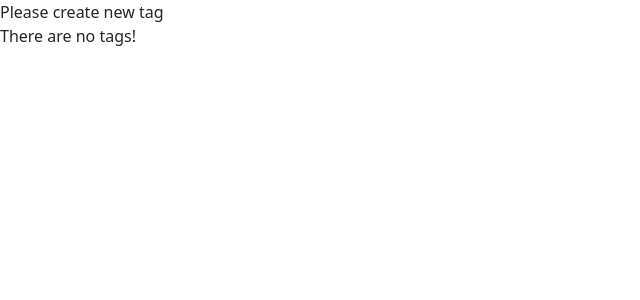
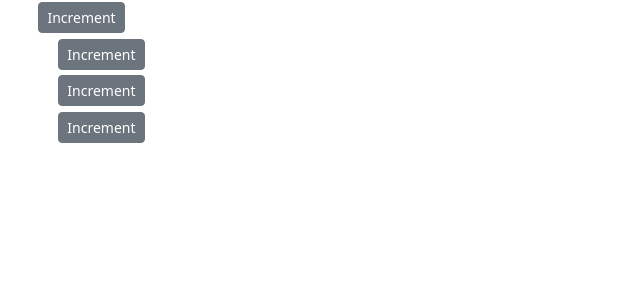
Before and after one commit to ccooper2382/Learning-React, a React (Create React App) app: page / in a window 1280 px wide. Shown: the top 300 px of the page, without its empty margins (0-640 px from the left). Built offline with nearby package versions, Linux system fonts and the light colour scheme.

Commit message:
Add files via upload
Learned a bit about passing values to components

```diff
--- a/src/components/counterComponents.jsx
+++ b/src/components/counterComponents.jsx
@@ -2,29 +2,49 @@
 
 class Counter extends Component {
     state = {
-        count: 0,
-        tags: []
+        value: this.props.value
 
     };
+    //This is one way to bind eventhandlers to this the arrow function below is another but is experimental
+    //it seems to be working as of 12/30/21
+    // constructor() {
+    //     super();
+    //    this.handleIncrement = this.handleIncrement.bind(this);
+    // }
 
-    renderTags() {
-        if (this.state.tags.length === 0) return <p>There are no tags!</p>;
+    handleIncrement = product => {
 
-        return   <ul>{this.state.tags.map(tag => <li key={tag}>{ tag }</li>)}</ul>
-    }
+       this.setState({value: this.state.value +1})  }
+
 
 
     render() {
 
         return (
             <div>
-                {this.state.tags.length === 0 && 'Please create new tag'}
-                {this.renderTags()} </div>
+                <span  className={this.getBadgeClasses()}>{this.formatCount()}</span>
+                <button onClick={() => this.handleIncrement() }
+                        className="btn btn-secondary btn-sm">Increment</button>
+            </div>
 
         );
 
     }
 
+    getBadgeClasses() {
+        let classes = "badge m-2 ";
+        // the tutorial wants to put badge- in the above statement then just append
+        // warning and primary below.  I'm keeping this because I feel it is more readable
+        // for someone not familiar with the code.  Though this way I need a space either after m-2 or
+        //before badge-warning/primary
+        classes += this.state.value === 0 ? "badge-warning" : "badge-primary";
+        return classes;
+    }
+
+    formatCount() {
+        const {value} = this.state;
+        return value === 0 ? 'Zero' : value;
+    }
 }
 
 export default Counter;
--- /dev/null
+++ b/src/components/counters.jsx
@@ -0,0 +1,24 @@
+import React, {Component} from 'react';
+import counterComponents from "./counterComponents";
+import Counter from "./counterComponents";
+
+class Counters extends Component {
+    state = {
+        counters: [
+            { id: 1, value: 7},
+            { id: 2, value: 0},
+            { id: 3, value: 0},
+            { id: 4, value: 0},
+        ]
+    }
+    render() {
+        return (
+            <div>
+                {this.state.counters.map(counter =>
+                    <Counter key={counter.id} value={counter.value}/>)}
+            </div>
+        );
+    }
+}
+
+export default Counters;
--- a/src/index.js
+++ b/src/index.js
@@ -4,11 +4,11 @@
 import App from './App';
 import reportWebVitals from './reportWebVitals';
 import "bootstrap/dist/css/bootstrap.css";
-import Counter from "./components/counterComponents";
+import Counters from "./components/counters";
 
 ReactDOM.render(
     <React.Fragment>
-        <Counter/>
+        <Counters/>
 
     </React.Fragment>
     ,
```
